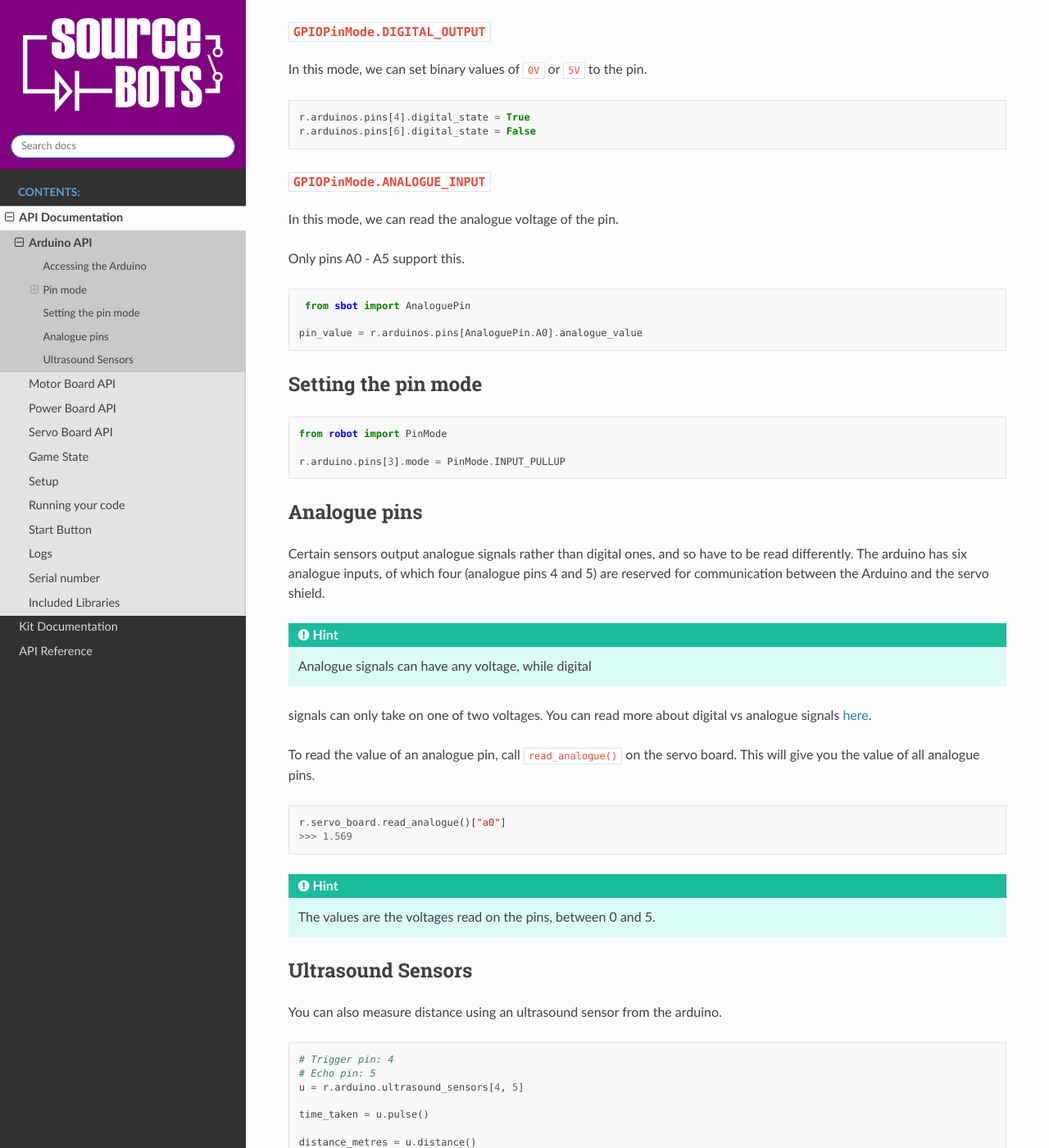
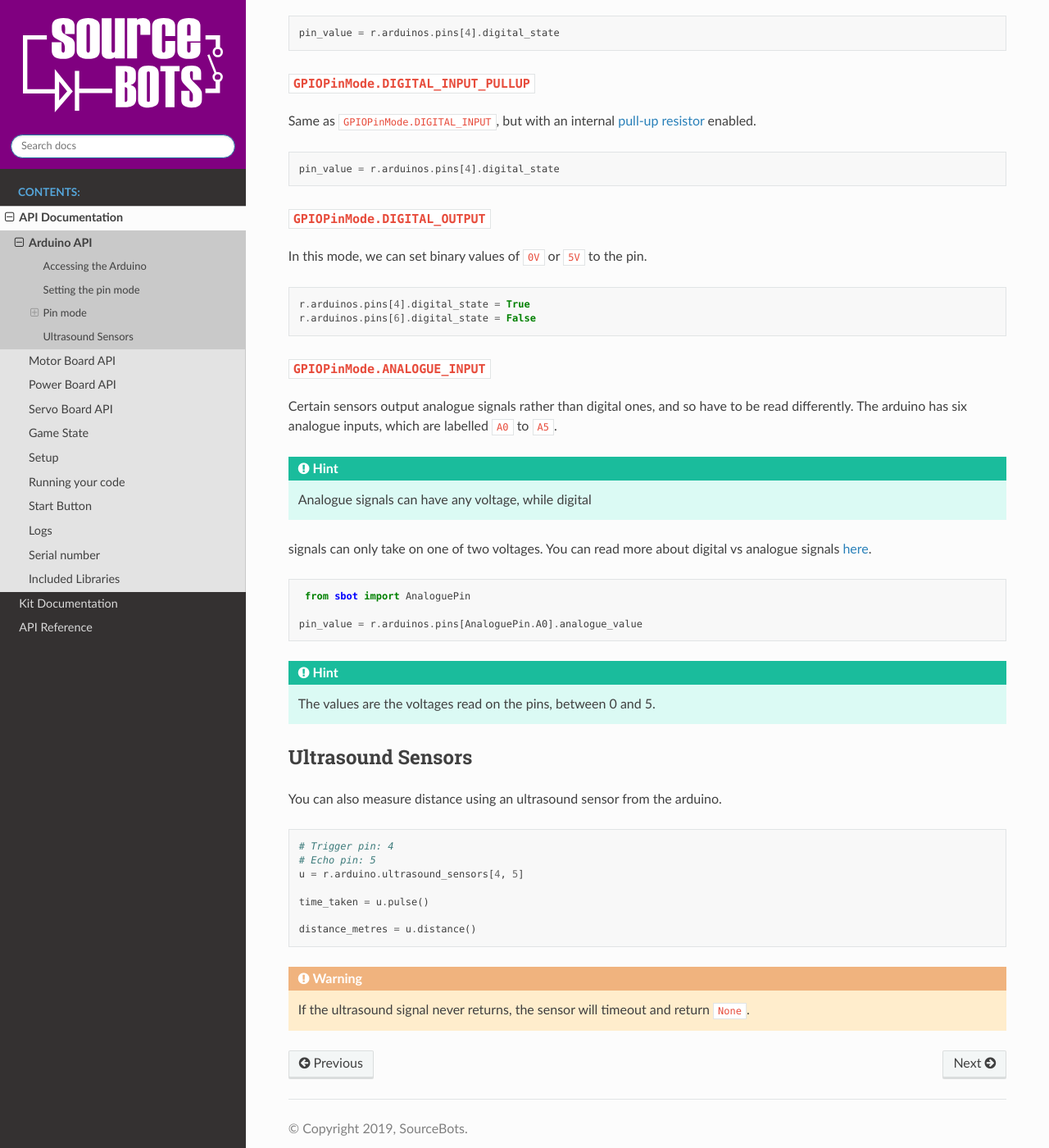
Before and after one commit to sourcebots/sbot, a Sphinx documentation site: the page built from docs/source/api/arduino.rst, in a window 1280 px wide and 1400 px high, scrolled down 1079 px. Shown: the whole window at 82% size. Built offline with Sphinx 7.4.7 and the Read the Docs theme 2.0.0, drawn with Linux system fonts in a browser that asks for light colours; some of the changed text lies outside the part shown.

Commit message:
Misc. fixes to docs.

```diff
--- a/docs/source/api/arduino.rst
+++ b/docs/source/api/arduino.rst
@@ -20,6 +20,19 @@ You can use the GPIO *(General Purpose Input/Output)* pins for anything,
 from microswitches to LEDs. GPIO is only available on pins 2 to 13 and A0 to A5
 because pins 0 and 1 are reserved for communication with the rest of our
 kit.
+
+Setting the pin mode
+--------------------
+
+So that we can use the pins on the Arduino in different ways, it supports a number
+of different pin modes. You will need to ensure that the pin is in the correct pin
+mode before performing an action with that pin.
+
+.. code:: python
+
+   from robot import PinMode
+
+   r.arduino.pins[3].mode = PinMode.INPUT_PULLUP
 
 Pin mode
 --------
@@ -74,44 +87,19 @@ In this mode, we can set binary values of ``0V`` or ``5V`` to the pin.
 ``GPIOPinMode.ANALOGUE_INPUT``
 ~~~~~~~~~~~~~~~~~~~~~~~~~~~~~~
 
-In this mode, we can read the analogue voltage of the pin.
+Certain sensors output analogue signals rather than digital ones, and so
+have to be read differently. The arduino has six analogue inputs, which
+are labelled ``A0`` to ``A5``.
 
-Only pins A0 - A5 support this.
+.. Hint:: Analogue signals can have any voltage, while digital
+signals can only take on one of two voltages. You can read more about
+digital vs analogue signals `here <https://learn.sparkfun.com/tutorials/analog-vs-digital>`__.
 
 .. code:: python
 
     from sbot import AnaloguePin
 
    pin_value = r.arduinos.pins[AnaloguePin.A0].analogue_value
-
-Setting the pin mode
---------------------
-
-.. code:: python
-
-   from robot import PinMode
-
-   r.arduino.pins[3].mode = PinMode.INPUT_PULLUP
-
-Analogue pins
--------------
-
-Certain sensors output analogue signals rather than digital ones, and so
-have to be read differently. The arduino has six analogue inputs,
-of which four (analogue pins 4 and 5) are reserved for communication
-between the Arduino and the servo shield.
-
-.. Hint:: Analogue signals can have any voltage, while digital
-signals can only take on one of two voltages. You can read more about
-digital vs analogue signals `here <https://learn.sparkfun.com/tutorials/analog-vs-digital>`__.
-
-To read the value of an analogue pin, call ``read_analogue()`` on the
-servo board. This will give you the value of all analogue pins.
-
-.. code:: python
-
-   r.servo_board.read_analogue()["a0"]
-   >>> 1.569
 
 .. Hint:: The values are the voltages read on the pins,
    between 0 and 5.
```
Also changed, not shown: docs/source/api/motor-board.rst (+6 -6 lines).
